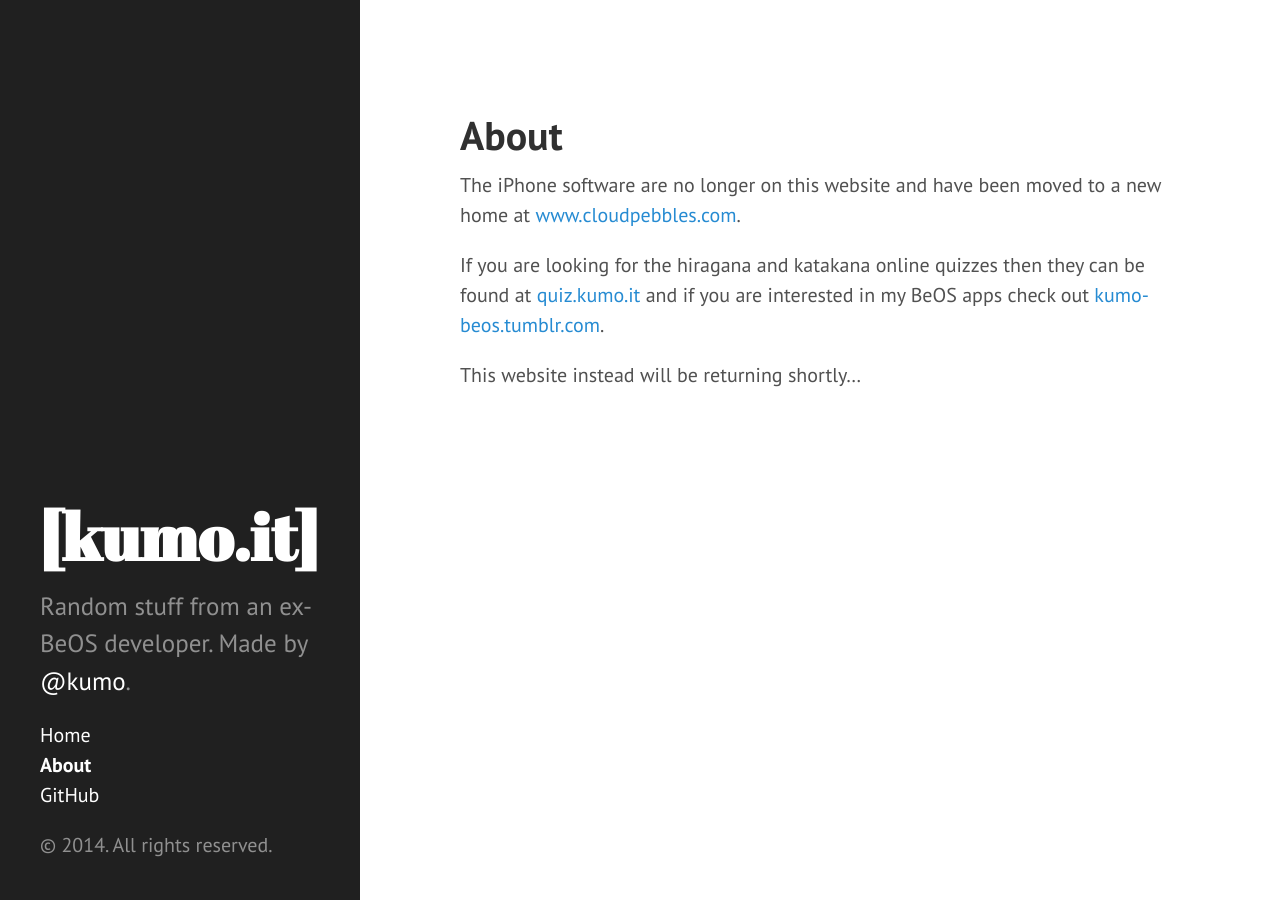
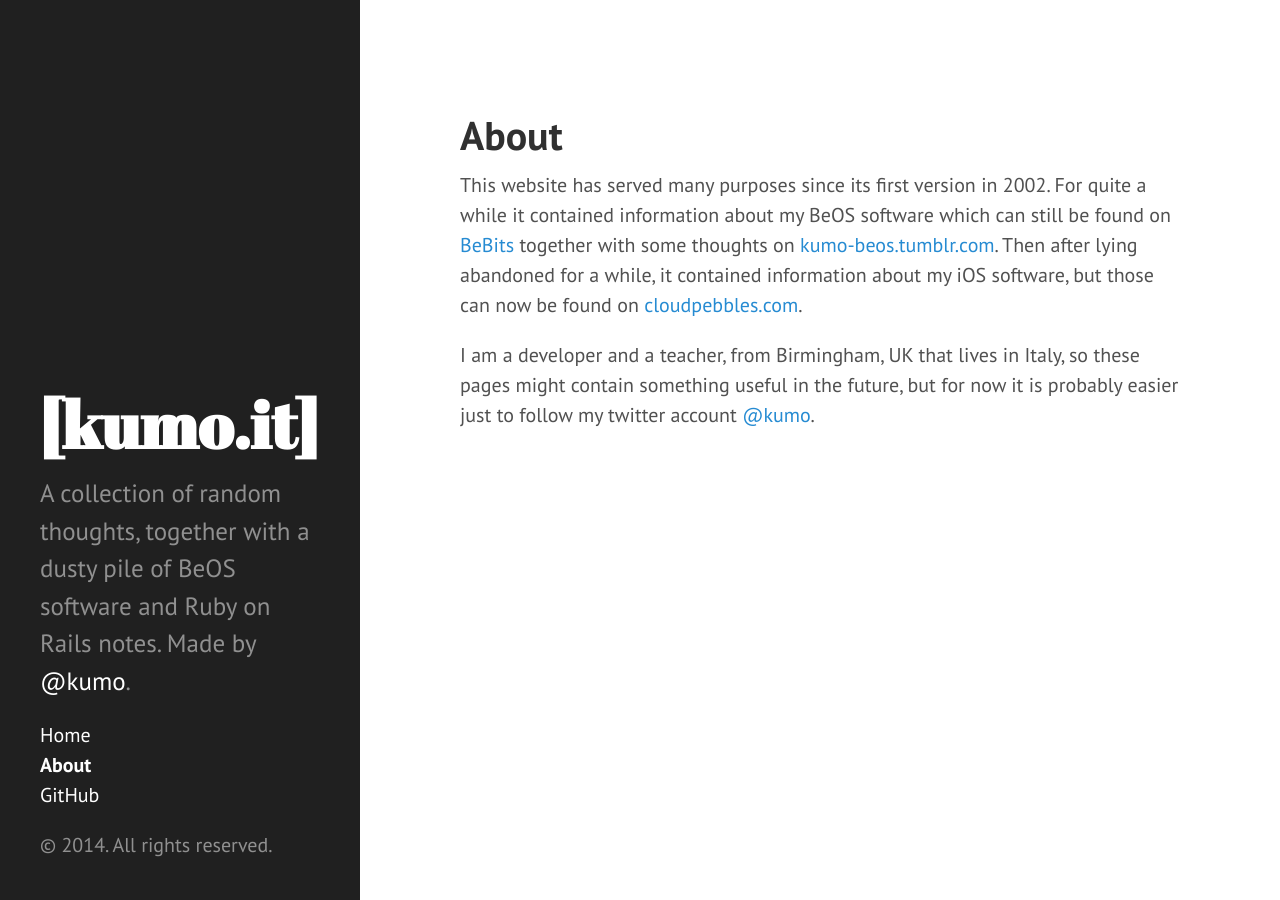
Before and after one commit to kumo/kumo.github.io, a Jekyll site: the page built from about.md, in a window 1280 px wide. Built offline with Jekyll 4.4.1, drawn with Linux system fonts in a browser that asks for light colours; Markdown is read by kramdown in place of the engine named in the settings; comment, search, counter and statistics services are not loaded.

Commit message:
A more up-to-date about

```diff
--- a/_config.yml
+++ b/_config.yml
@@ -1,7 +1,7 @@
 # Site settings
 title: "[kumo.it]"
 email: kumo@kumo.it
-description: 'Random stuff from an ex-BeOS developer. Made by <a href="https://twitter.com/kumo" target="_blank">@kumo</a>.'
+description: 'A collection of random thoughts, together with a dusty pile of BeOS software and Ruby on Rails notes. Made by <a href="https://twitter.com/kumo" target="_blank">@kumo</a>.'
 url: "http://www.kumo.it"
 baseurl: ""
 
--- a/about.md
+++ b/about.md
@@ -2,9 +2,6 @@
 layout: page
 title: About
 ---
+This website has served many purposes since its first version in 2002. For quite a while it contained information about my BeOS software which can still be found on [BeBits](http://www.bebits.com/devprofile/260) together with some thoughts on [kumo-beos.tumblr.com](http://kumo-beos.tumblr.com). Then after lying abandoned for a while, it contained information about my iOS software, but those can now be found on [cloudpebbles.com](http://www.cloudpebbles.com).
 
-The iPhone software are no longer on this website and have been moved to a new home at <a href="http://www.cloudpebbles.com">www.cloudpebbles.com</a>.
-
-If you are looking for the hiragana and katakana online quizzes then they can be found at <a href="http://quiz.kumo.it">quiz.kumo.it</a> and if you are interested in my BeOS apps check out <a href="http://kumo-beos.tumblr.com">kumo-beos.tumblr.com</a>.
-
-This website instead will be returning shortly...
+I am a developer and a teacher, from Birmingham, UK that lives in Italy, so these pages might contain something useful in the future, but for now it is probably easier just to follow my twitter account [@kumo](http://twitter.com/kumo).
```
